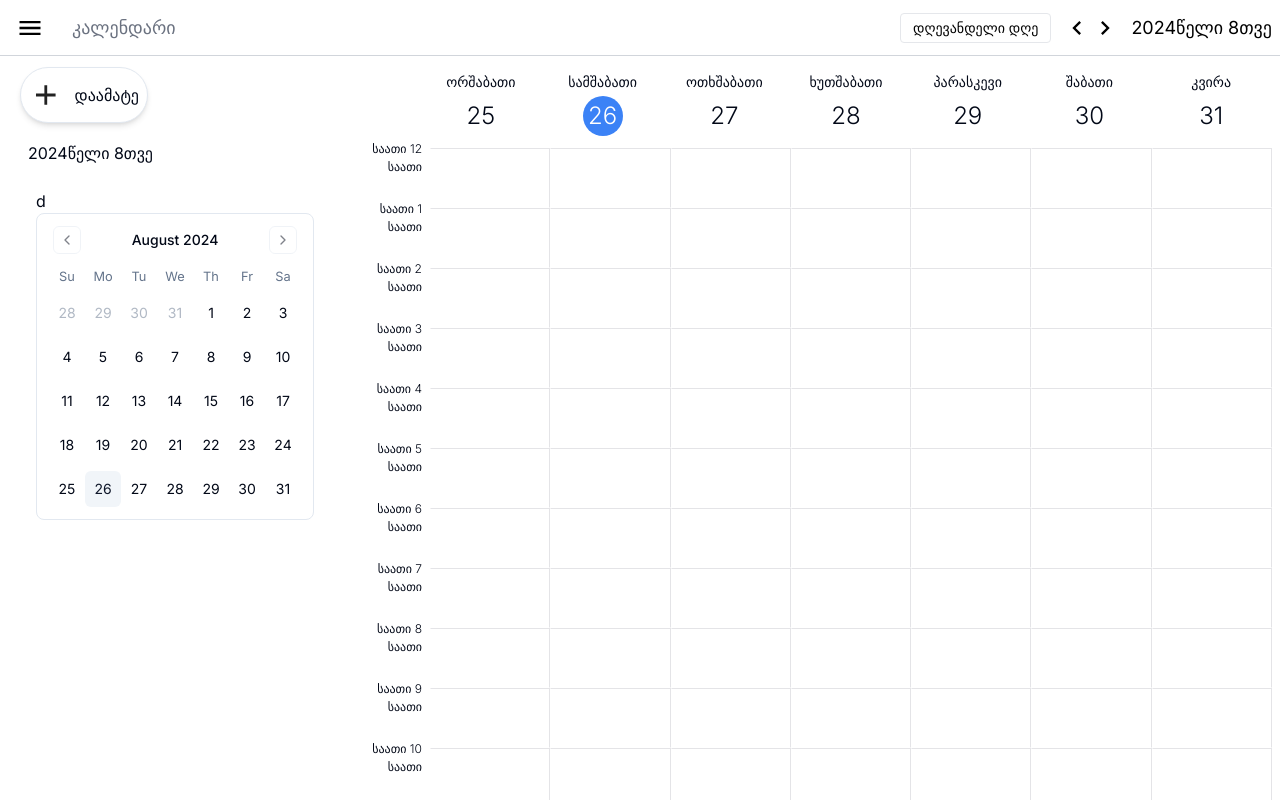
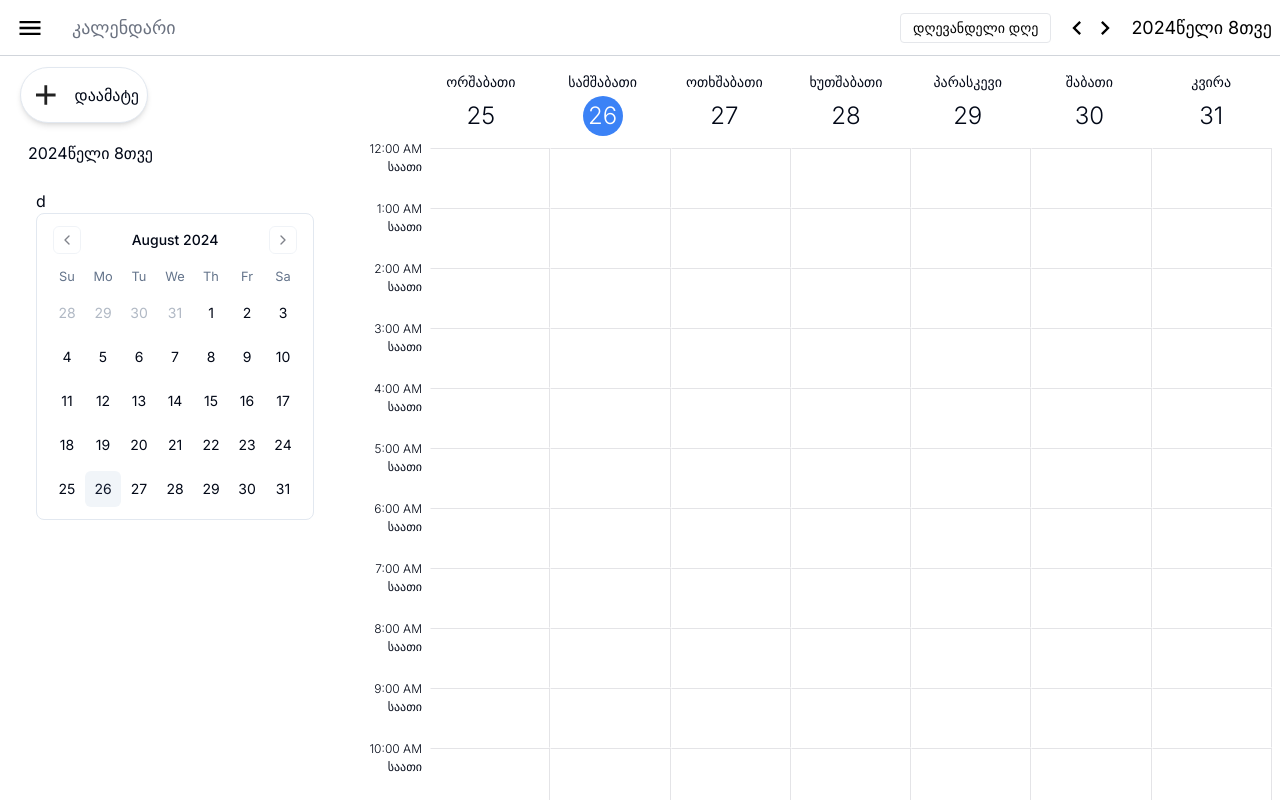
Before and after one commit to Olegbobokhidze/google-calendar, a Next.js app: page / in a window 1280 px wide. Shown: the top 800 px of the page. Built offline with nearby package versions, Linux system fonts and the light colour scheme.

Commit message:
fix: schedule times display.

```diff
--- a/components/calendar/ScheduleCalendar.tsx
+++ b/components/calendar/ScheduleCalendar.tsx
@@ -101,14 +101,20 @@ export const ScheduleCalendar: React.FC<Props> = ({
           </div>
           <div className="flex flex-1">
             <div className="sticky left-0 top-0 z-10 w-20 min-w-[70px] bg-white">
-              {hours24.map((hour, index) => (
-                <div
-                  className="h-[60px] pr-2 text-right text-[12px] font-light"
-                  key={index}
-                >
-                  {hour.text} საათი
-                </div>
-              ))}
+              {hours24.map((_, index) => {
+                const hour = index; // Start from 0:00 (midnight)
+                const displayHour = hour === 0 ? 12 : hour; // Handle 0:00 as 12:00
+                const period = hour < 12 ? "AM" : "PM"; // AM/PM logic
+
+                return (
+                  <div
+                    className="h-[60px] pr-2 text-right text-[12px] font-light"
+                    key={index}
+                  >
+                    {displayHour % 24}:00 {period} საათი
+                  </div>
+                );
+              })}
             </div>
             <div className="flex flex-1 pt-2">
               {days.map((day, index) => (
```
